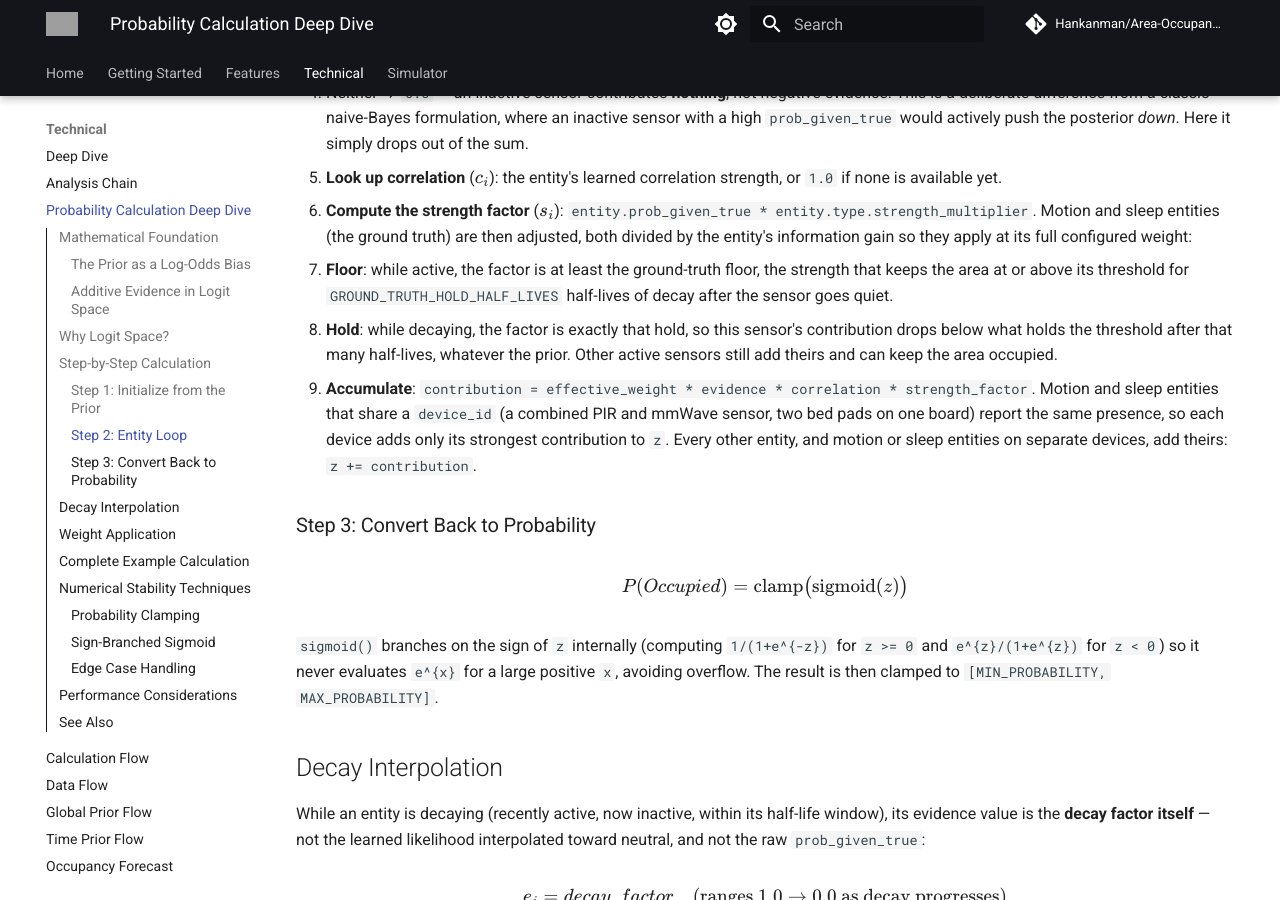
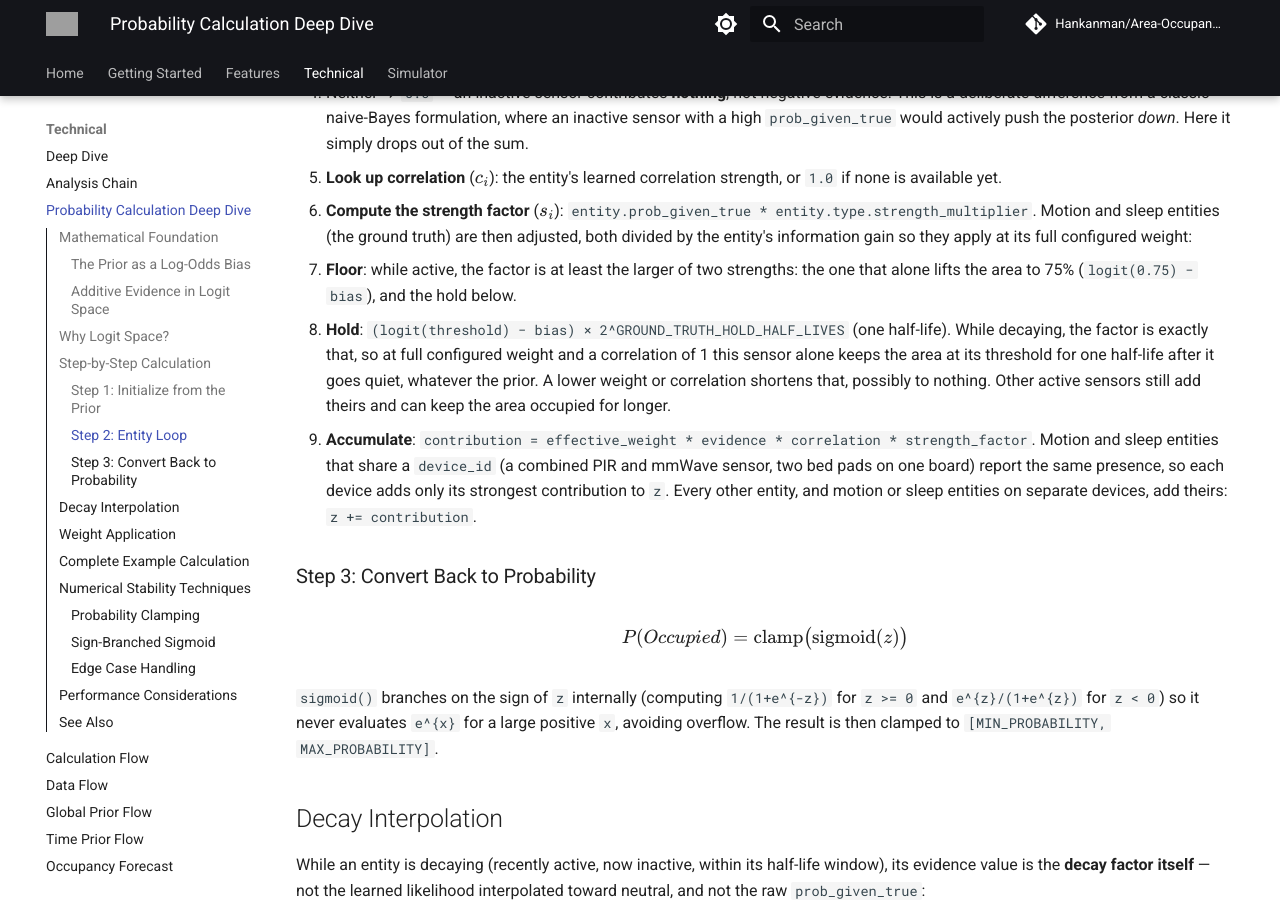
Before and after one commit to Hankanman/Area-Occupancy-Detection, an MkDocs documentation site: the page built from docs/docs/technical/bayesian-calculation.md, in a window 1280 px wide and 900 px high, scrolled down 2204 px. Built offline with MkDocs 1.6.1 and Material for MkDocs 9.7.7, drawn with Linux system fonts in a browser that asks for light colours; comment, search, counter and statistics services are not loaded; some of the changed text lies outside the part shown; grey boxes are pictures that could not be loaded.

Commit message:
docs: correct the ground-truth floor and qualify the hold and activity boost
The floor is max(logit(0.75) - bias, hold): 1.95 in the worked example,
not 2.46. The one-half-life hold assumes full weight and correlation.
An activity boost applies only at or above the threshold.

Co-Authored-By: Claude Sonnet 5.5 <noreply@anthropic.com>
Claude-Session: https://claude.ai/code/session_01JScVzM9kxqh9q5sZR2BTVV

```diff
--- a/docs/docs/technical/bayesian-calculation.md
+++ b/docs/docs/technical/bayesian-calculation.md
@@ -65,8 +65,8 @@ For each entity with `weight > 0`:
    - Neither → `0.0` — an inactive sensor contributes **nothing**, not negative evidence. This is a deliberate difference from a classic naive-Bayes formulation, where an inactive sensor with a high `prob_given_true` would actively push the posterior *down*. Here it simply drops out of the sum.
 2. **Look up correlation** (\(c_i\)): the entity's learned correlation strength, or `1.0` if none is available yet.
 3. **Compute the strength factor** (\(s_i\)): `entity.prob_given_true * entity.type.strength_multiplier`. Motion and sleep entities (the ground truth) are then adjusted, both divided by the entity's information gain so they apply at its full configured weight:
-   - **Floor**: while active, the factor is at least the ground-truth floor, the strength that keeps the area at or above its threshold for `GROUND_TRUTH_HOLD_HALF_LIVES` half-lives of decay after the sensor goes quiet.
-   - **Hold**: while decaying, the factor is exactly that hold, so this sensor's contribution drops below what holds the threshold after that many half-lives, whatever the prior. Other active sensors still add theirs and can keep the area occupied.
+   - **Floor**: while active, the factor is at least the larger of two strengths: the one that alone lifts the area to 75% (`logit(0.75) − bias`), and the hold below.
+   - **Hold**: `(logit(threshold) − bias) × 2^GROUND_TRUTH_HOLD_HALF_LIVES` (one half-life). While decaying, the factor is exactly that, so at full configured weight and a correlation of 1 this sensor alone keeps the area at its threshold for one half-life after it goes quiet, whatever the prior. A lower weight or correlation shortens that, possibly to nothing. Other active sensors still add theirs and can keep the area occupied for longer.
 4. **Accumulate**: `contribution = effective_weight * evidence * correlation * strength_factor`. Motion and sleep entities that share a `device_id` (a combined PIR and mmWave sensor, two bed pads on one board) report the same presence, so each device adds only its strongest contribution to `z`. Every other entity, and motion or sleep entities on separate devices, add theirs: `z += contribution`.
 
 ### Step 3: Convert Back to Probability
@@ -107,7 +107,7 @@ Consider an area with prior `0.3` and three sensors:
 | Media player | Inactive (not decaying) | 0.85 | 0.65 | 2.0 |
 | Door | Active | 0.3 | 0.2 | 2.0 |
 
-Assume no learned correlations yet (`c_i = 1.0` for all), an information gain of 1 for every sensor (each `prob_given_false` is 0, so `effective_weight` equals the configured weight) and a threshold of 50%. At that threshold the motion sensor's ground-truth floor is about 2.46, below its 2.85, so the floor doesn't change the motion term. With a real `prob_given_false` the gain is below 1 (0.79 for a 0.95/0.2 motion sensor), which scales each term down.
+Assume no learned correlations yet (`c_i = 1.0` for all), an information gain of 1 for every sensor (each `prob_given_false` is 0, so `effective_weight` equals the configured weight) and a threshold of 50%. The motion sensor's ground-truth floor is then max(`logit(0.75) − logit(0.3)` ≈ 1.95, hold `(0 + 0.85) × 2` ≈ 1.69) ≈ 1.95, below its 2.85, so the floor doesn't change the motion term. With a real `prob_given_false` the gain is below 1 (0.79 for a 0.95/0.2 motion sensor), which scales each term down.
 
 **Step 1 — bias from the prior:**
 
```
Also changed, not shown: docs/docs/features/purpose.md (+1 -1 lines).
